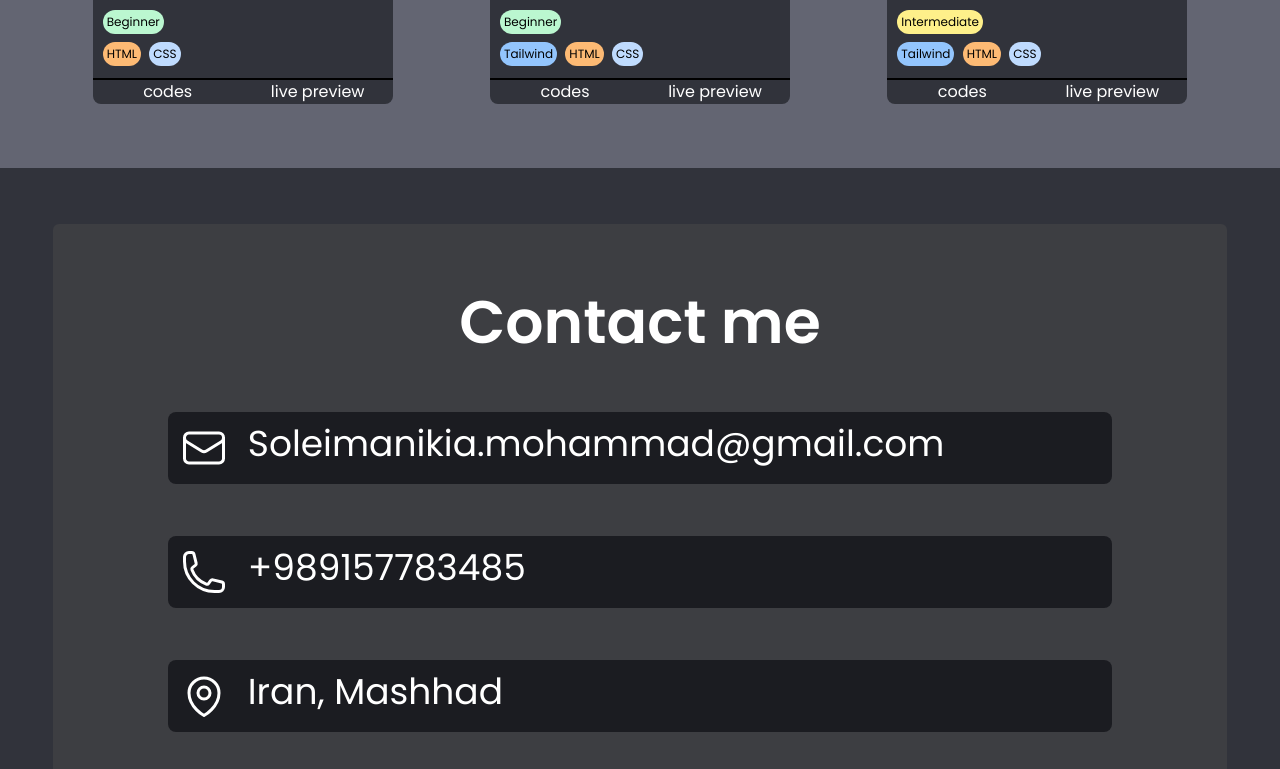
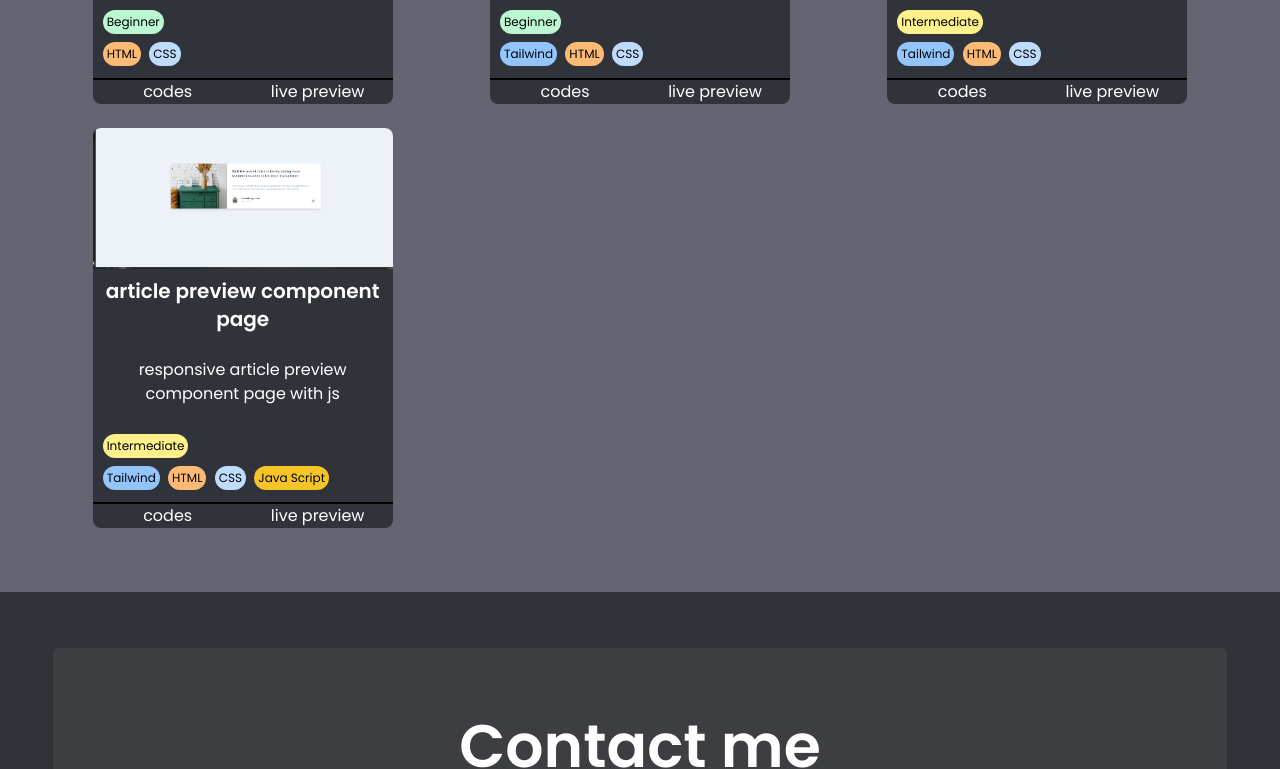
Before and after one commit to MohammadSoleimanikia/portfolio, a website: page docs/index.html in a window 1280 px wide. Shown: the part 6060-6829 px from the top of the page. Drawn offline with Linux system fonts and the light colour scheme.

Commit message:
add article preview page

```diff
--- a/docs/index.html
+++ b/docs/index.html
@@ -510,6 +510,41 @@
               >
             </div>
           </div>
+
+          <!-- article preview  -->
+          <div class="projectCard">
+            <img
+              class="cardImage"
+              src="./img/projects/article-prev-screen.png"
+              alt="article preview component project picture"
+            />
+            <div class="cardContent">
+              <h2 class="cardTitle">article preview component page </h2>
+              <p class="cardDescription">responsive article preview component page with js </p>
+              <div>
+                <p class="badge intermediate">Intermediate</p>
+                <br />
+                <p class="badge tailwind">Tailwind</p>
+                <p class="badge html">HTML</p>
+                <p class="badge css">CSS</p>
+                <p class="badge JS">Java Script</p>
+              </div>
+            </div>
+            <div class="buttonContainer">
+              <a
+                class="cardButton border-r-0 rounded-bl-lg"
+                target="_blank"
+                href="https://github.com/MohammadSoleimanikia/article-preview-component"
+                >codes</a
+              >
+              <a
+                class="cardButton border-r-0 rounded-br-lg"
+                target="_blank"
+                href="https://mohammadsoleimanikia.github.io/article-preview-component/"
+                >live preview</a
+              >
+            </div>
+          </div>
           <!-- end of container -->
         </div>
       </section>
--- a/src/input.css
+++ b/src/input.css
@@ -97,6 +97,9 @@
 .tailwind{
   @apply bg-blue-300;
 }
+.JS{
+  @apply bg-[#F7C427];
+}
 .buttonContainer{
   @apply w-full flex justify-between border-t-2 border-black;
 }
```
Also changed, not shown: docs/img/projects/article-prev-screen.png (added), docs/styles.css.
